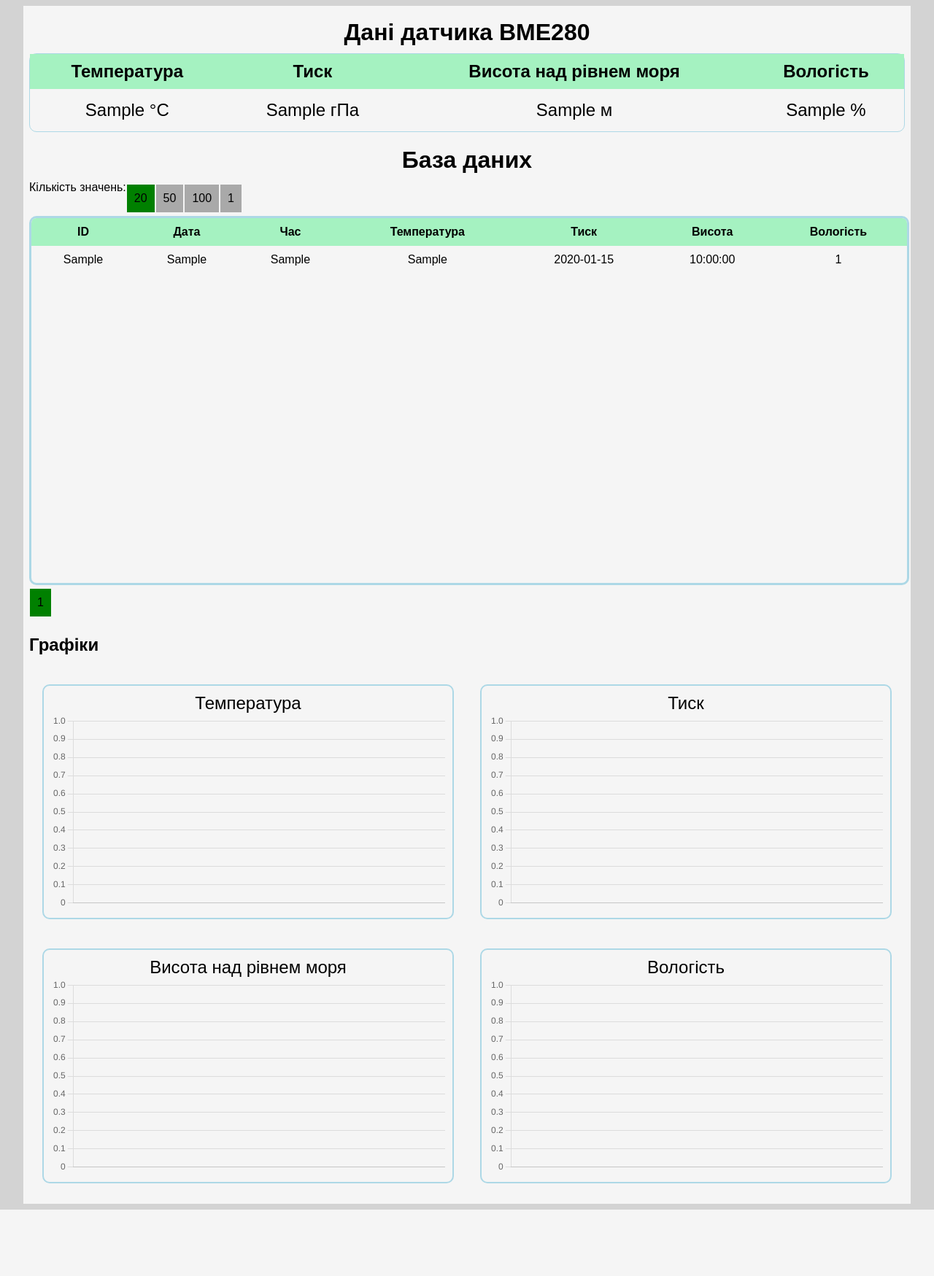
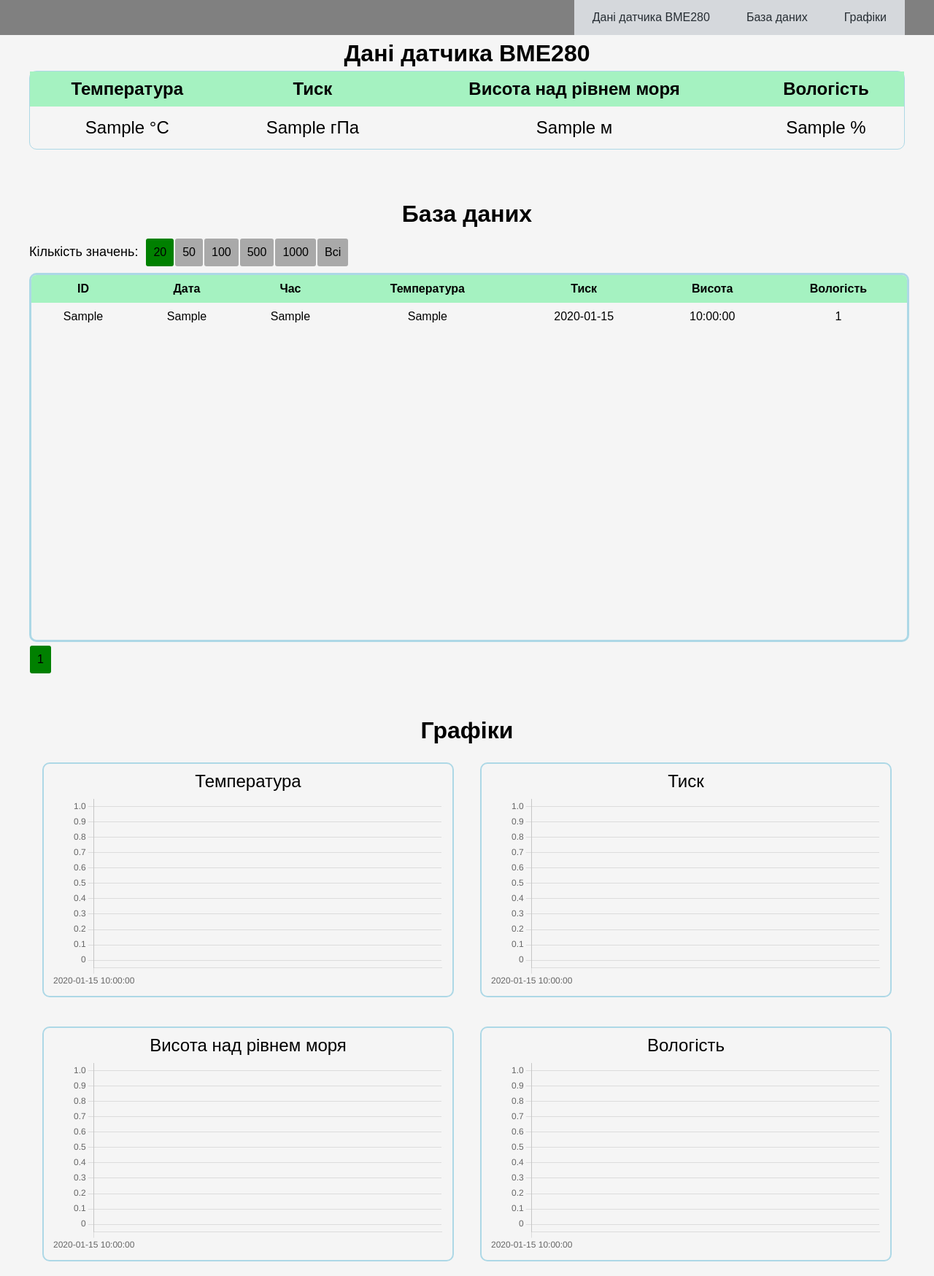
Before and after one commit to RuslanNadyrshyn/WeatherStation, a PHP site: page / in a window 1280 px wide. Shown: the whole page at 73% size. Before the commit the page ends 1658 px from the top, so only its background shows below. Run offline with PHP 8.4, Linux system fonts and the light colour scheme; tables that the repository leaves empty or names only in its code hold one stand-in row (values such as "Sample post").

Commit message:
update charts, db, add header

```diff
--- a/css/style.css
+++ b/css/style.css
@@ -1,19 +1,47 @@
 body {
 	font-family : Arial;
-	background-color: lightgrey;
+	background-color: whitesmoke;
+	margin: 0px;
+	padding: 0px;
+}
+
+header {
+	position: fixed;
+	top: 0;
+	z-index: 5;
+	width: 100%;
+	background-color: grey;
+	/* border-bottom: #566573 solid 1px; */
+}
+
+nav {
+	display:flex;
+	flex-direction: row;
+}
+nav a {
+	text-decoration: none;
+	display:block;
+	padding: 15px 25px;
+	text-align: center;
+	background-color: rgb(213, 216, 220);
+	color:#262d33;
+	font-family:sans-serif;
+}
+nav a:hover {
+	background-color: #566573;
+	color:#ffffff;
 }
 
 .container {
 	flex-direction: column;
 	max-width: 1200px;
 	margin: auto;
-	padding: 8px;
-	background-color: whitesmoke;
 }
 
 h1 {
-	margin: 10px;
+	margin: 5px;
 	text-align: center;
+	padding-top: 50px;
 }
 
 table {
@@ -26,6 +54,8 @@ td, th {
 }
 th {
 	background-color: #a5f2c1;
+}
+th.sticky {
 	position: sticky;
 	top: 0;
 }
@@ -56,12 +86,21 @@ tr:not(:first-child):hover {
 .navigator-block {
 	display: flex;
 	overflow: auto;
+	align-items: center;
+	text-align: center;
+
+}
+.navigator-label {
+	font-size: 18px;
+	margin-right: 10px;
 }
 .navigator-item {
 	padding: 10px;
 	cursor: pointer;
 	background-color: darkgray;
 	margin: 5px 1px;
+	border-radius: 3px;
+	color: #000;
 }
 .navigator-item:hover {
 	background-color: gray;
@@ -92,8 +131,12 @@ canvas {
 	margin: 20px auto;
 	align-items: center;
 	padding: 10px;
+	transition: width 800ms;
 }
 .chart-container.large {
 	width: 90%;
 	margin: 20px auto;
 }
+.chart-container:hover {
+	background-color: beige;
+}
--- a/index.php
+++ b/index.php
@@ -22,7 +22,6 @@ $_SESSION['count'] = $count;
 $_SESSION['art'] = $art;
 
 
-
 $result = $conn->query("SELECT id_bme280 FROM bme280"); // Запит для визначення кількості записів таблиці bme280
 $all_rec = $result->num_rows; // Кількість записів таблиці bme280
 if ($all_rec % $count == 0) // Визначення кількості сторінок навігатора
@@ -30,46 +29,53 @@ if ($all_rec % $count == 0) // Визначення кількості стор
 else
 	$num_of_pages = $all_rec / $count + 1;
 
-// Отримання значень ТЕМПЕРАТУРИ, ТИСКУ, ВИСОТИ, ВОЛОГОСТІ та ДАТИ для графіків
-$ch_temp=$conn->query("SELECT temp_bme280 FROM bme280 ORDER BY id_bme280 DESC LIMIT $art, $count");
-$ch_press=$conn->query("SELECT press_bme280 FROM bme280 ORDER BY id_bme280 DESC LIMIT $art, $count");
-$ch_alt=$conn->query("SELECT alt_bme280 FROM bme280 ORDER BY id_bme280 DESC LIMIT $art, $count");
-$ch_hum=$conn->query("SELECT hum_bme280 FROM bme280 ORDER BY id_bme280 DESC LIMIT $art, $count");
-$ch_date=$conn->query("SELECT date_bme280 FROM bme280 ORDER BY date_bme280 DESC LIMIT $art, $count");
+// Запит до БД для виводу усіх значень з таблиці "bme280"
+$rows = array();
+if($count == -1)
+	$result = $conn->query("SELECT * FROM bme280 ORDER BY id_bme280 DESC"); // Отримання даних таблиці bme280;
+else
+	$result = $conn->query("SELECT * FROM bme280 ORDER BY id_bme280 DESC LIMIT $art, $count"); // Отримання даних таблиці bme280
 
-// // Запит до БД для виводу усіх значень з таблиці "bme280"
-// $result = $conn->query("SELECT * FROM bme280 ORDER BY id_bme280 LIMIT $art, $count");
+while($r=$result->fetch_array(MYSQLI_ASSOC)) {
+    $rows[] = $r;
+}
+
 
 function echo_count($count, $num)
 { // Функція виводу навігатора кількості рядків з БД
 	if ($count == $num)
-		echo '<div class="navigator-item selected" '; //на одній сторінці
+		echo '<a class="navigator-item selected" '; //на одній сторінці
 	else
-		echo '<div class="navigator-item" ';
-	echo "onclick=\"window.location='index.php?count=${num}';\">${num}</div>";
+		echo '<a class="navigator-item" ';
+	if($num == -1) echo "href='index.php?count=${num}'>Всі</a>";
+	else echo "href='index.php?count=${num}'>${num}</a>";
+
 }
 
-function count_navigator($count, $all_rec)
+function count_navigator($count)
 { // Функція виклику різних значень БД
-	echo "<div class=\"navigator-block\">Кількість значень: ";
+	echo "<nav class=\"navigator-block\">";
+	echo "<p class=\"navigator-label\">Кількість значень:</p>";
 	echo_count($count, 20);
 	echo_count($count, 50);
 	echo_count($count, 100);
-	echo_count($count, $all_rec);
-	echo "</div>";
+	echo_count($count, 500);
+	echo_count($count, 1000);
+	echo_count($count, -1);
+	echo "</nav>";
 }
 // Функція виводу навігатора сторінок БД
 function page_navigator($count, $page, $num_of_pages)
 {
-	echo "<div class='navigator-block'>";
+	echo "<nav class='navigator-block'>";
 	for ($i = 1; $i <= $num_of_pages; $i++) {
 		if ($page == $i)
-			echo "<div class=\"navigator-item selected\"";
+			echo "<a class=\"navigator-item selected\"";
 		else
-			echo "<div class=\"navigator-item\"";
-		echo "onclick=\"window.location='index.php?page=${i}&count=${count}'\">${i}</div>";
+			echo "<a class=\"navigator-item\" ";
+		echo "href=\"index.php?page=${i}&count=${count}\">${i}</a>";
 	}
-	echo "</div>";
+	echo "</nav>";
 }
 ?>
 
@@ -80,16 +86,23 @@ function page_navigator($count, $page, $num_of_pages)
 <html>
 
 <head>
-	<script src="js/chart.min.js"></script>
 	<link rel="stylesheet" href="css/style.css">
 	<meta charset="utf-8"> <!-- Підключення кирилиці -->
 </head>
 
 <body>
+	<header>
+		<div class="container">
+			<nav>
+				<a style="margin-left: auto;" href="#current-label">Дані датчика BME280</a>
+				<a href="#db-label">База даних</a>
+				<a href="#charts-label">Графіки</a>
+			</nav>
+		</div>
+	</header>
 	<!-- Блок відображення сторінки -->
 	<div class="container">
-
-		<h1>Дані датчика BME280</h1> <!-- Створення таблиці "Дані датчика BME280" -->
+		<h1 id="current-label">Дані датчика BME280</h1> <!-- Створення таблиці "Дані датчика BME280" -->
 		<table class="current-table" cellspacing="0">
 			<tr>
 				<th>Температура</th>
@@ -104,15 +117,15 @@ function page_navigator($count, $page, $num_of_pages)
 				<td class="current-table-td" id="hum"></td>
 			</tr>
 		</table>
-		<h1>База даних</h1>
-		<?php count_navigator($count, $all_rec); ?>
+		<h1 id="db-label">База даних</h1>
+		<?php count_navigator($count); ?>
 		<!-- Вивід навігатора сторінок і кількості значень БД -->
 		<div class="db-table-container">
 			<table id="dbTable"></table>
 		</div>
 		<?php page_navigator($count, $page, $num_of_pages); ?>
 		<!-- Вивід навігатора сторінок БД -->
-		<h2>Графіки</h2>
+		<h1 id="charts-label">Графіки</h1>
 		 <div class="chart-block"> <!--Ініціалізація графіків -->
 			<div class="chart-container" onclick="toggleChart({id})" id="container-temp">
 				<label class="chart-label">Температура</label>
@@ -133,7 +146,7 @@ function page_navigator($count, $page, $num_of_pages)
 		</div>
 	</div> <!-- container -->
 	<script src="js/utils.js"></script> <!-- Підключення додаткових бібліотек -->
-
+	<script src="js/chart.min.js"></script>
 	<script src="js/jquery.js"></script>
 </body>
 
@@ -146,55 +159,11 @@ function page_navigator($count, $page, $num_of_pages)
 <script>
 	$(document).ready(function () { 										// Скрипт для динамічного оновлення інформації
 		loadData();
-		loadDB();
-		// loadCharts();
 	});
-	var loadData = function () {
-		$.ajax({														// ajax-запит до бази даних
-			type: "GET",
-			url: "/extract.php",											// звертання до файла extract.php
-			dataType: "json",
-			success: function (result) {
-				$("#temp").text(result.temp_bme280 + ' °С');
-				$("#press").text(result.press_bme280 + ' гПа');
-				$("#alt").text(result.alt_bme280 + ' м');
-				$("#hum").text(result.hum_bme280 + ' %');
-				setTimeout(loadData, 2000);
-			}
-		});
-	};
-	var loadDB = function () {
-		$.ajax({														// ajax-запит до бази даних
-			type: "GET",
-			url: "/extract_db.php",										// звертання до файла extract_db.php
-			dataType: "json",
-			success: function (result) {
-				console.log(result);
-				var $table = fillInTable(result);
-				$("#dbTable").replaceWith($table);
-			}
-		});
-	};
 
-	// var loadCharts = function () {
-	// 	$.ajax({														// ajax-запит до бази даних
-	// 		type: "GET",
-	// 		url: "/extract_charts.php",										// звертання до файла extract_db.php
-	// 		dataType: "json",
-	// 		success: function (result) {
-	// 			var $table = fillInTable(result);
-	// 			$("#dbTable").replaceWith($table);
-	// 		}
-	// 	});
-	// };
-
-	var data = [];														// Допоміжний масив для відображення графіків
-	// var labels = fetchArray($ch_date, 'date_bme280');					// Заповнення масиву даними з БД для відображення графіків
-	// var data = [];
-			data[0] = [<?php while($t=mysqli_fetch_array($ch_temp)){echo '"'.$t['temp_bme280'].'",';}?>].slice(0, -1);
-			data[1] = [<?php while($p=mysqli_fetch_array($ch_press)){echo '"'.$p['press_bme280'].'",';}?>].slice(0, -1);
-			data[2] = [<?php while($l=mysqli_fetch_array($ch_alt)){echo '"'.$l['alt_bme280'].'",';}?>].slice(0, -1);
-			data[3] = [<?php while($h=mysqli_fetch_array($ch_hum)){echo '"'.$h['hum_bme280'].'",';}?>].slice(0, -1);
-			var labels = [<?php while ($o = mysqli_fetch_array($ch_date)) { echo '"' . $o['date_bme280'] . '",';}?>].slice(0, -1);
-	drawCharts(data, labels); // виклик функції з scripts.php відображення графіків
+	var data = <?php
+		echo json_encode($rows);
+		?>;
+	printDB(data);
+	printCharts(data);
 </script>
--- a/scripts.php
+++ b/scripts.php
@@ -1,8 +1,23 @@
 <script>
+    var loadData = function () {
+        $.ajax({														// ajax-запит до бази даних
+            type: "GET",
+            url: "/extract.php",											// звертання до файла extract.php
+            dataType: "json",
+            success: function (result) {
+                $("#temp").text(result.temp_bme280 + ' °С');
+                $("#press").text(result.press_bme280 + ' гПа');
+                $("#alt").text(result.alt_bme280 + ' м');
+                $("#hum").text(result.hum_bme280 + ' %');
+                setTimeout(loadData, 2000);
+            }
+        });
+    };
+
     function printRow(object, isHeader) {
         var $line = $("<tr></tr>");
         if (isHeader) object.forEach(element =>
-            $line.append($("<th></th>").html(element)));
+            $line.append($("<th class='sticky'></th>").html(element)));
         else {
             for (const key in object)
                 if (Object.hasOwnProperty.call(object, key)) {
@@ -18,6 +33,7 @@
         }
         return $line;
     }
+
     function fillInTable(data) {
         var $table = $("<table cellspacing='0'></table>");
         $table.append(printRow(["ID", "Дата", "Час", "Температура", "Тиск", "Висота", "Вологість"], true));
@@ -29,8 +45,35 @@
         return $table;
     }
 
+    function printDB(data) {
+        var $table = fillInTable(data);
+        $("#dbTable").replaceWith($table);
+    }
 
-    function createConfig(labels, data, colorName) {
+    function printCharts(data) {
+        var res = fetchResult(data);
+        drawCharts(res, res.date);
+    }
+
+    function fetchResult(result) {
+        var temp = [];
+        var press = [];
+        var alt = [];
+        var hum = [];
+        var date = [];
+
+        result.forEach(element => {
+            temp.push(element.temp_bme280);
+            press.push(element.press_bme280);
+            alt.push(element.alt_bme280);
+            hum.push(element.hum_bme280);
+            date.push(element.date_bme280);
+        });
+
+        return {temp, press, alt, hum, date};
+    }
+
+    function createConfig(labels, data, colorName, scopes) {
         return {
             type: 'line',
             data: {
@@ -48,39 +91,47 @@
                         display: false,
                     }
                 },
+                scales: {
+                    y: {
+                        offset: true
+                    }
+                }
             }
         };
     }
 
-    function drawCharts(data, labels) {
+    function drawCharts(res, labels) {
+        for (const key in res) {
+            if (Object.hasOwnProperty.call(res, key)) {
+                res[key].reverse();
+            }
+        }
         window.onload = function () {
             [{
                 id: 'chart-temp',	// Графік температури
                 color: 'yellow',
-                data: data[0]
+                data: res.temp,
             }, {
                 id: 'chart-press',	// Графік тиску
                 color: 'red',
-                data: data[1]
+                data: res.press,
             }, {
                 id: 'chart-alt', 	// Графік Висоти
                 color: 'green',
-                data: data[2]
+                data: res.alt,
             }, {
                 id: 'chart-hum', 	// Графік вологості
                 color: 'blue',
-                data: data[3]
+                data: res.hum,
             }].forEach(function (details) {
                 var ctx = document.getElementById(details.id).getContext('2d');
                 var config = createConfig(labels, details.data, details.color);
                 new Chart(ctx, config);
-                console.log(Chart);
             });
-                };
-            }
+        };
+    }
 
     function toggleChart(id) {
-        console.log(id.id);
         var element = document.getElementById(id.id);
         element.classList.toggle("large");
     }
```
Also changed, not shown: js/script.js (+19 -0 lines), readme.md.
